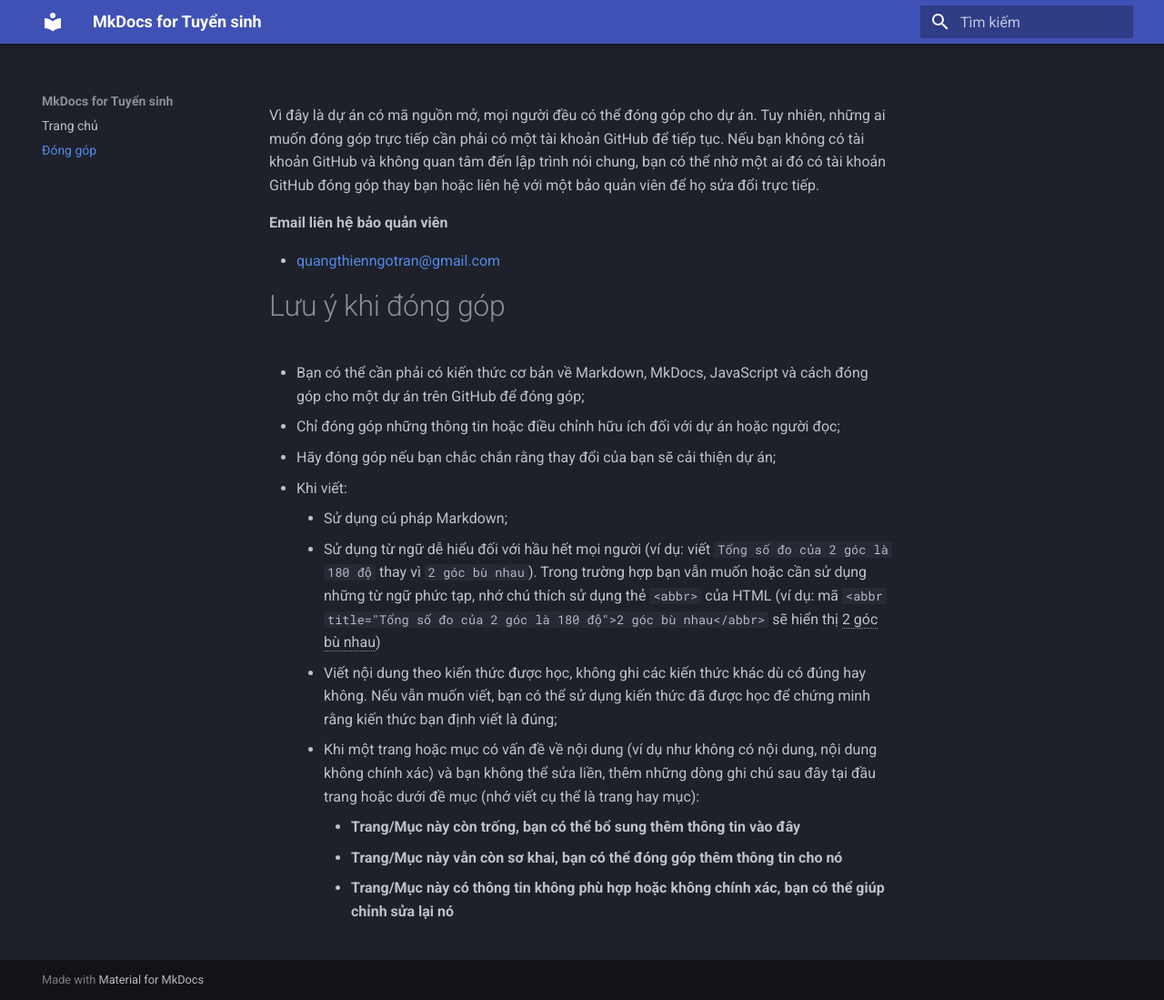
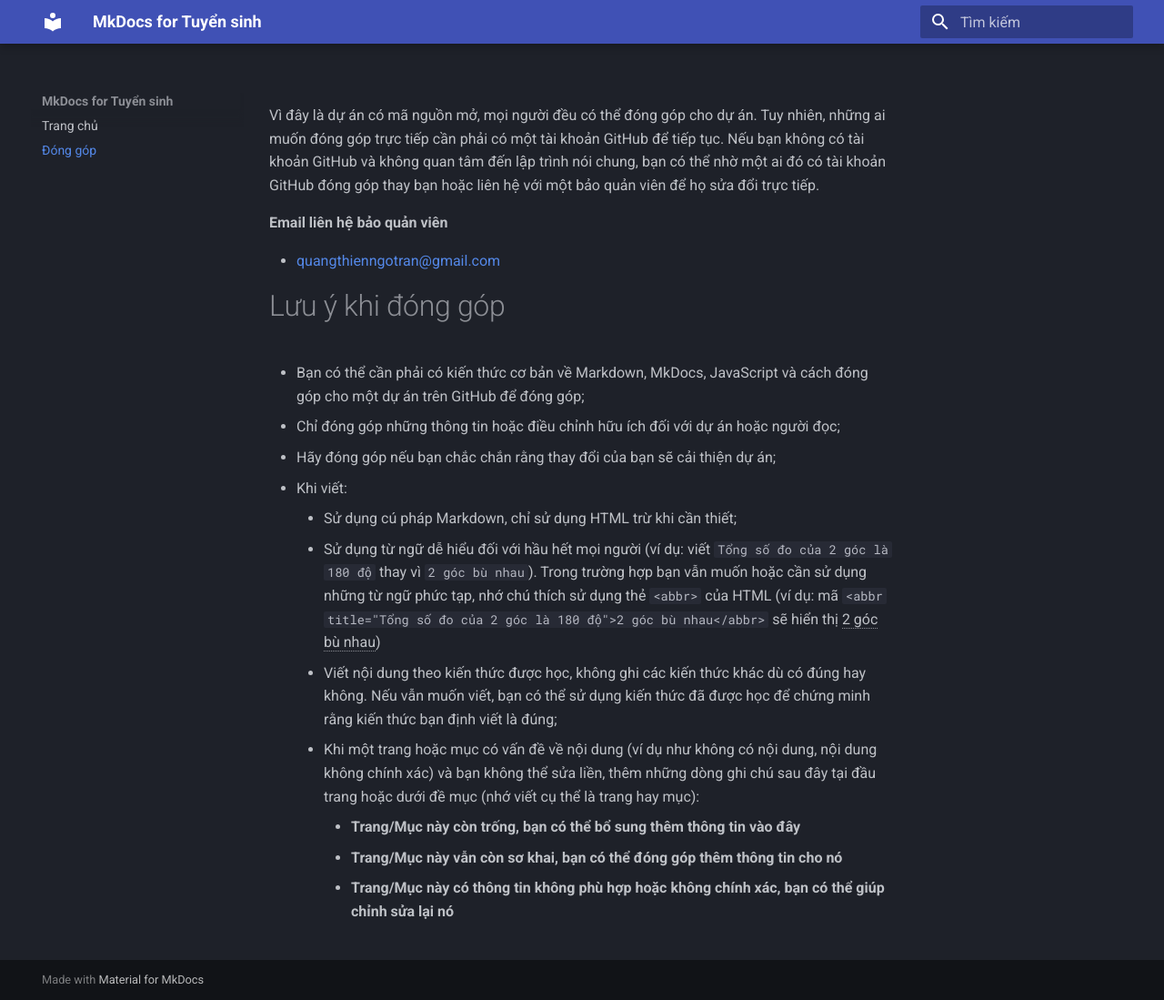
Before and after one commit to ThienFakeVN/mkdocs-for-tuyensinh, an MkDocs documentation site: the page built from docs/dong-gop.md, in a window 1280 px wide and 1099 px high. Shown: the whole window at 91% size. Built offline with MkDocs 1.6.1 and Material for MkDocs 9.7.7, drawn with Linux system fonts in a browser that asks for light colours.

```diff
--- a/docs/dong-gop.md
+++ b/docs/dong-gop.md
@@ -9,7 +9,7 @@ __Email liên hệ bảo quản viên__
 - Chỉ đóng góp những thông tin hoặc điều chỉnh hữu ích đối với dự án hoặc người đọc;
 - Hãy đóng góp nếu bạn chắc chắn rằng thay đổi của bạn sẽ cải thiện dự án;
 - Khi viết:
-    - Sử dụng cú pháp Markdown;
+    - Sử dụng cú pháp Markdown, chỉ sử dụng HTML trừ khi cần thiết;
     - Sử dụng từ ngữ dễ hiểu đối với hầu hết mọi người (ví dụ: viết `Tổng số đo của 2 góc là 180 độ` thay vì `2 góc bù nhau`). Trong trường hợp bạn vẫn muốn hoặc cần sử dụng những từ ngữ phức tạp, nhớ chú thích sử dụng thẻ `<abbr>` của HTML (ví dụ: mã `<abbr title="Tổng số đo của 2 góc là 180 độ">2 góc bù nhau</abbr>` sẽ hiển thị <abbr title="Tổng số đo của 2 góc là 180 độ">2 góc bù nhau</abbr>)
     - Viết nội dung theo kiến thức được học, không ghi các kiến thức khác dù có đúng hay không. Nếu vẫn muốn viết, bạn có thể sử dụng kiến thức đã được học để chứng minh rằng kiến thức bạn định viết là đúng;
     - Khi một trang hoặc mục có vấn đề về nội dung (ví dụ như không có nội dung, nội dung không chính xác) và bạn không thể sửa liền, thêm những dòng ghi chú sau đây tại đầu trang hoặc dưới đề mục (nhớ viết cụ thể là trang hay mục):
```
Also changed, not shown: 1 other file.
